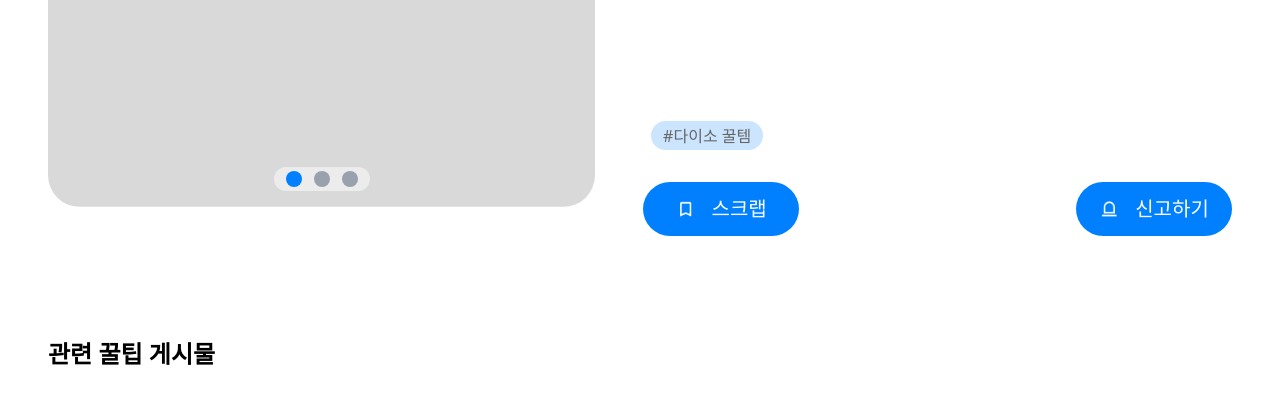
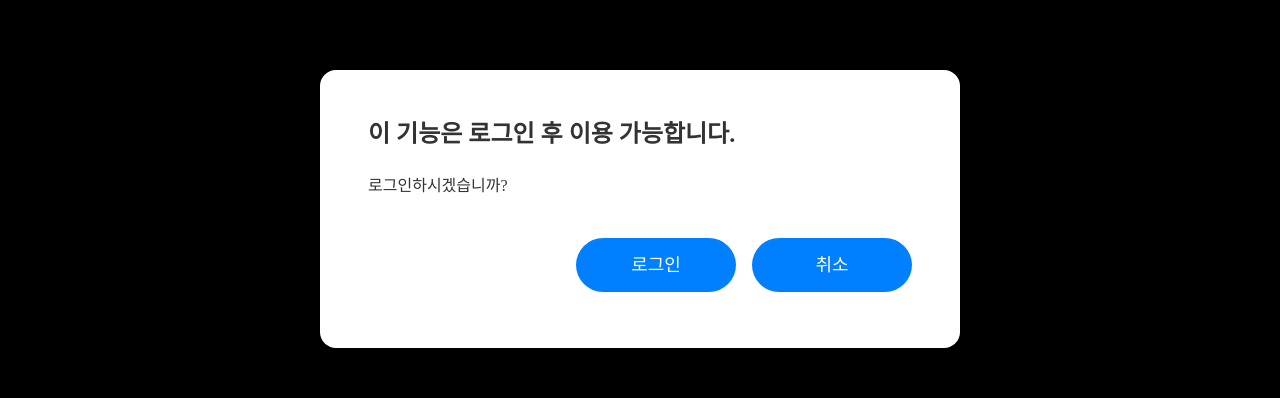
Before and after one commit to whatisthis-umc/whatisthis_FE, a React (Vite) app: page /items/1 in a window 1280 px wide. Both pictures are taken after a click on the button "스크랩". Shown: the part 649-1047 px from the top of the page. Built offline with nearby package versions, Linux system fonts and the light colour scheme; the HTML template or start-up script is replaced by a standard one.

Commit message:
feat/login-modal

```diff
--- /dev/null
+++ b/src/components/modals/LoginModal.tsx
@@ -0,0 +1,59 @@
+import React from "react";
+import { useNavigate } from "react-router-dom";
+
+interface LoginModalProps {
+  onClose: () => void;
+}
+
+const LoginModal = ({ onClose }: LoginModalProps) => {
+  const navigate = useNavigate();
+  return (
+    <div className="fixed inset-0 bg-black bg-opacity-50 flex items-center justify-center z-50 font-[Pretendard]">
+      <div className="bg-white rounded-2xl p-12 w-full max-w-[640px]">
+        <h2 className="text-[24px] font-bold mb-6 text-left text-[#333333] leading-[32px]">
+          이 기능은 로그인 후 이용 가능합니다.
+        </h2>
+
+        <p className="text-[16px] text-[#333333] mb-10 text-left leading-[24px] ">
+          로그인하시겠습니까?
+        </p>
+
+        <div className="flex flex-col gap-6 mb-2">
+          <div className="flex justify-end gap-4 ">
+            <button
+              onClick={() => navigate("/login")}
+              className="text-white flex items-center justify-center text-[18px] font-normal"
+              style={{
+                backgroundColor: "#0080FF",
+                width: "160px",
+                height: "54px",
+                borderRadius: "32px",
+                padding: "12px 32px",
+                fontFamily: "Pretendard",
+              }}
+            >
+              로그인
+            </button>
+
+            <button
+              onClick={onClose}
+              className="text-white flex items-center justify-center text-[18px] font-normal gap-2"
+              style={{
+                backgroundColor: "#0080FF",
+                width: "160px",
+                height: "54px",
+                borderRadius: "32px",
+                padding: "12px 32px",
+                fontFamily: "Pretendard",
+              }}
+            >
+              취소
+            </button>
+          </div>
+        </div>
+      </div>
+    </div>
+  );
+};
+
+export default LoginModal;
--- a/src/pages/items/ItemsPostDetailPage.tsx
+++ b/src/pages/items/ItemsPostDetailPage.tsx
@@ -8,6 +8,7 @@
 import report from "/src/assets/report.png";
 import ItemCard from "../../components/ItemCard";
 import ReportModal from "../../components/modals/ReportModal";
+import LoginModal from "../../components/modals/LoginModal";
 
 const ItemsPostDetailPage = () => {
   const { id } = useParams();
@@ -19,6 +20,7 @@
   );
   const [currentImageIndex, setCurrentImageIndex] = useState(0);
   const [showReportModal, setShowReportModal] = useState(false); //신고모달
+  const [showLoginModal, setShowLoginModal] = useState(false); //로그인모달
   const relatedPosts = dummyPosts.slice(0, 5); // 관련 게시물
   const images = Array.isArray(post?.imageUrl)
     ? post.imageUrl
@@ -132,7 +134,10 @@
               </div>
               {/*스크랩, 신고버튼*/}
               <div className="flex gap-4 mt-8 justify-between">
-                <button className="w-[156px] h-[54px] text-white text-[20px] font-[500] gap-2 bg-[#0080FF] rounded-4xl flex justify-center items-center">
+                <button
+                  className="w-[156px] h-[54px] text-white text-[20px] font-[500] gap-2 bg-[#0080FF] rounded-4xl flex justify-center items-center"
+                  onClick={() => setShowLoginModal(true)}
+                >
                   <img src={whitescrap} alt="스크랩" className="w-5 h-5 mr-2" />
                   스크랩
                 </button>
@@ -143,16 +148,18 @@
                   <img src={report} alt="신고하기" className="w-5 h-5 mr-2" />
                   신고하기
                 </button>
-                {showReportModal && (
-                  <ReportModal
-                    onClose={() => setShowReportModal(false)}
-                    targetType="게시물"
-                  />
-                )}
               </div>
             </div>
           </div>
-
+          {showReportModal && (
+            <ReportModal
+              onClose={() => setShowReportModal(false)}
+              targetType="게시물"
+            />
+          )}
+          {showLoginModal && (
+            <LoginModal onClose={() => setShowLoginModal(false)} />
+          )}
           {/* 관련 게시물 */}
           <div className="mt-25">
             <h3 className="text-[24px] font-bold mb-6 ">관련 꿀팁 게시물</h3>
--- a/src/pages/tips/TipsDetailPage.tsx
+++ b/src/pages/tips/TipsDetailPage.tsx
@@ -2,7 +2,7 @@
 import { useState } from "react";
 import CategoryBar from "../../components/CategoryBar";
 import Searchbar from "../../components/Searchbar";
-import { itemCategories, tipCategories } from "../../data/categoryList";
+import { tipCategories } from "../../data/categoryList";
 import ItemCard from "../../components/ItemCard";
 import { useNavigate } from "react-router-dom";
 import { dummyPosts } from "../../data/dummyPosts";
--- a/src/pages/tips/TipsPage.tsx
+++ b/src/pages/tips/TipsPage.tsx
@@ -7,7 +7,7 @@
 import type { ItemCardProps } from "../../types/post";
 import CategoryBar from "../../components/CategoryBar";
 import { useState } from "react";
-import { itemCategories, tipCategories } from "../../data/categoryList";
+import { tipCategories } from "../../data/categoryList";
 
 const TipsPage = () => {
   const navigate = useNavigate();
--- a/src/pages/tips/TipsPostDetailPage.tsx
+++ b/src/pages/tips/TipsPostDetailPage.tsx
@@ -3,11 +3,12 @@
 import { dummyPosts } from "../../data/dummyPosts";
 import CategoryBar from "../../components/CategoryBar";
 import Searchbar from "../../components/Searchbar";
-import { itemCategories, tipCategories } from "../../data/categoryList";
+import { tipCategories } from "../../data/categoryList";
 import whitescrap from "/src/assets/whitescrap.png";
 import report from "/src/assets/report.png";
 import ItemCard from "../../components/ItemCard";
 import ReportModal from "../../components/modals/ReportModal";
+import LoginModal from "../../components/modals/LoginModal";
 
 const TipsPostDetailPage = () => {
   const { id } = useParams();
@@ -19,6 +20,7 @@
   );
   const [currentImageIndex, setCurrentImageIndex] = useState(0);
   const [showReportModal, setShowReportModal] = useState(false); //신고모달
+  const [showLoginModal, setShowLoginModal] = useState(false); //로그인모달
   const relatedPosts = dummyPosts.slice(0, 5); // 관련 게시물
   const images = Array.isArray(post?.imageUrl)
     ? post.imageUrl
@@ -132,7 +134,10 @@
               </div>
               {/*스크랩, 신고버튼*/}
               <div className="flex gap-4 mt-8 justify-between">
-                <button className="w-[156px] h-[54px] text-white text-[20px] font-[500] gap-2 bg-[#0080FF] rounded-4xl flex justify-center items-center">
+                <button
+                  className="w-[156px] h-[54px] text-white text-[20px] font-[500] gap-2 bg-[#0080FF] rounded-4xl flex justify-center items-center"
+                  onClick={() => setShowLoginModal(true)}
+                >
                   <img src={whitescrap} alt="스크랩" className="w-5 h-5 mr-2" />
                   스크랩
                 </button>
@@ -143,16 +148,18 @@
                   <img src={report} alt="신고하기" className="w-5 h-5 mr-2" />
                   신고하기
                 </button>
-                {showReportModal && (
-                  <ReportModal
-                    onClose={() => setShowReportModal(false)}
-                    targetType="게시물"
-                  />
-                )}
               </div>
             </div>
           </div>
-
+          {showReportModal && (
+            <ReportModal
+              onClose={() => setShowReportModal(false)}
+              targetType="게시물"
+            />
+          )}
+          {showLoginModal && (
+            <LoginModal onClose={() => setShowLoginModal(false)} />
+          )}
           {/* 관련 게시물 */}
           <div className="mt-25">
             <h3 className="text-[24px] font-bold mb-6 ">관련 꿀팁 게시물</h3>
```
